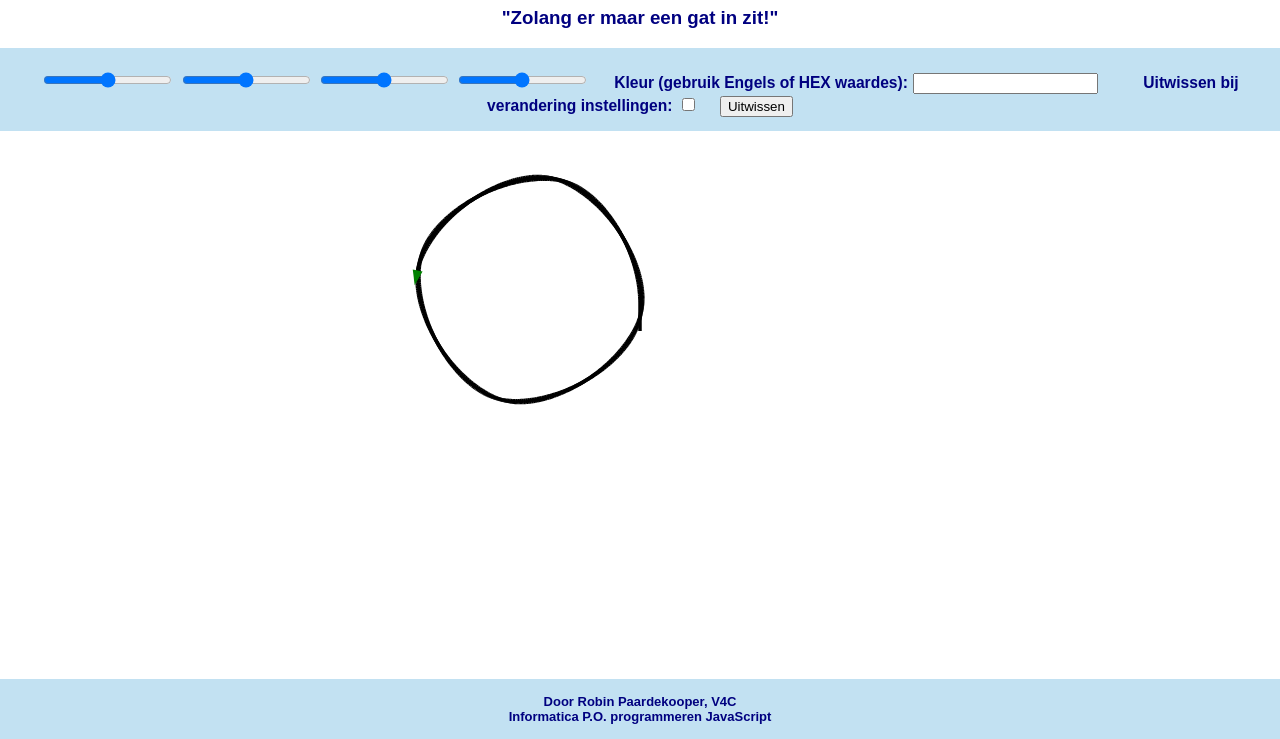
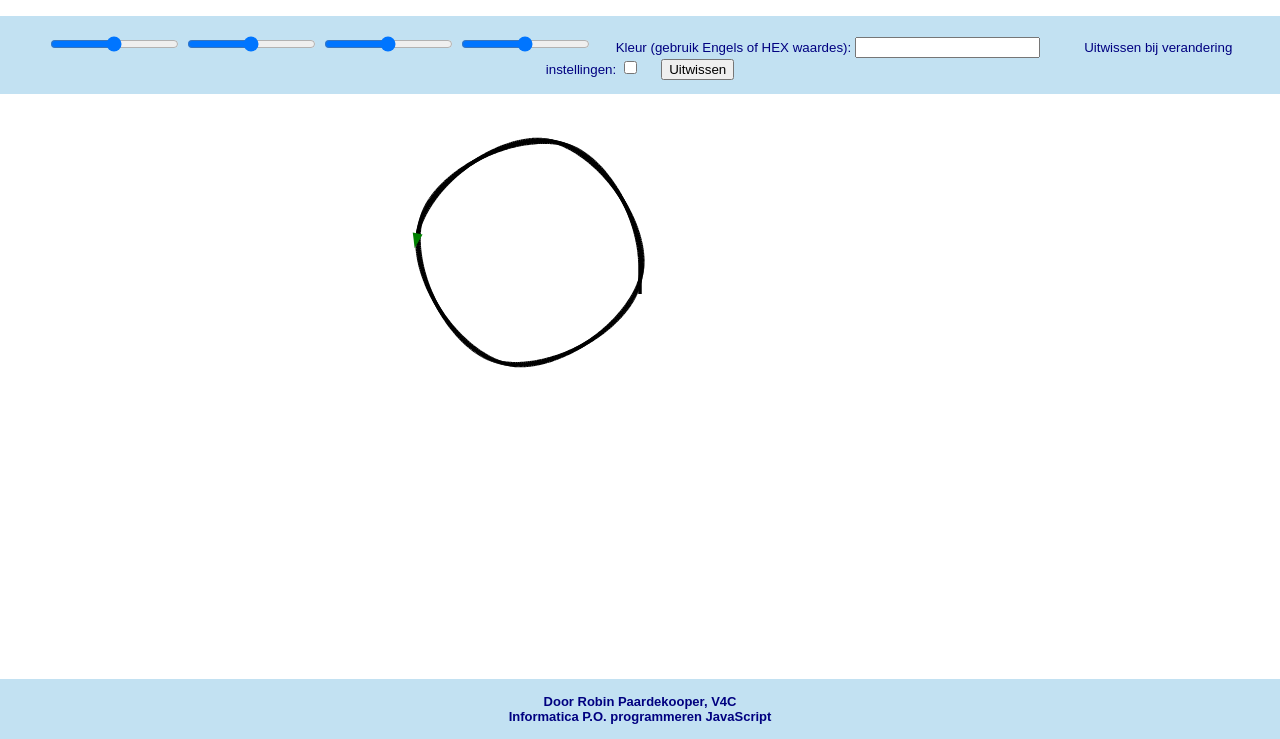
Before and after one commit to RobinPDK/Robinsdonuts.github.io, a plain HTML site: page index.html in a window 1280 px wide. Shown: the part 61-800 px from the top of the page. Drawn offline with Linux system fonts and the light colour scheme.

Commit message:
Update index.html

```diff
--- a/index.html
+++ b/index.html
@@ -78,7 +78,7 @@
 
 <body>
     <h1>Robin's Donutfabriek</h1>
-    <h3>"Zolang er maar een gat in zit!"<h3>
+    <h3></h3>
 
     <div id="ContainerSliders">
         <br>
```
